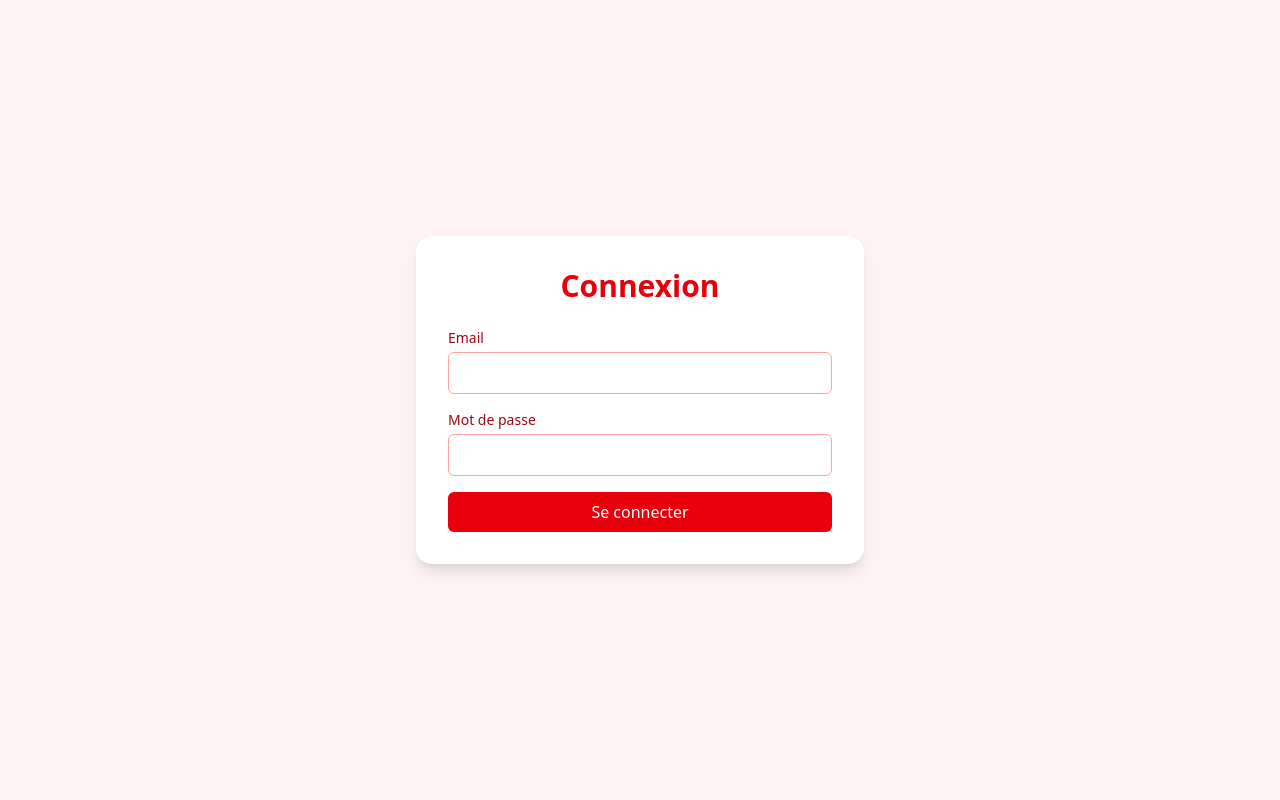
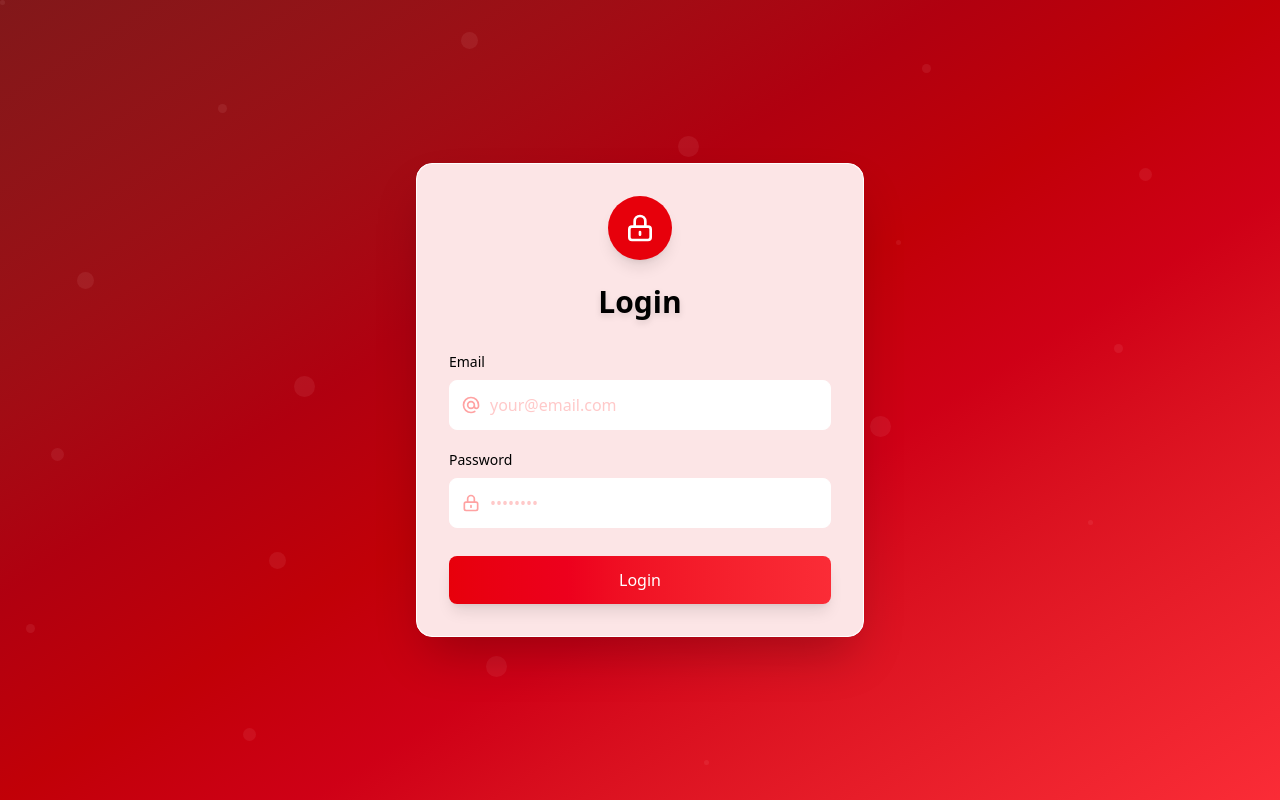
Before and after one commit to ImDeveloperz/bloodDonation, a Next.js app in the folder frontend/: page /login in a window 1280 px wide. Built offline with nearby package versions, Linux system fonts and the light colour scheme.

Commit message:
improve the login page UI

```diff
--- a/frontend/src/app/components/auth/Login.jsx
+++ b/frontend/src/app/components/auth/Login.jsx
@@ -1,6 +1,6 @@
 'use client';
 
-import { useState } from 'react';
+import { useState, useEffect } from 'react';
 import { useRouter } from 'next/navigation';
 
 export default function LoginPage() {
@@ -8,10 +8,19 @@ export default function LoginPage() {
   const [email, setEmail] = useState('');
   const [password, setPassword] = useState('');
   const [error, setError] = useState('');
+  const [isLoading, setIsLoading] = useState(false);
+  const [animation, setAnimation] = useState(false);
+
+  useEffect(() => {
+    // Trigger entrance animation
+    const timer = setTimeout(() => setAnimation(true), 100);
+    return () => clearTimeout(timer);
+  }, []);
 
   const handleLogin = async (e) => {
     e.preventDefault();
     setError('');
+    setIsLoading(true);
 
     try {
       const res = await fetch('https://backendblooddonation.fly.dev/login', {
@@ -22,54 +31,139 @@ export default function LoginPage() {
 
       if (!res.ok) {
         const data = await res.json();
-        throw new Error(data.detail || 'Erreur de connexion');
+        throw new Error(data.detail || 'Connection error');
       }
 
       const user = await res.json();
       localStorage.setItem('user', JSON.stringify(user));
 
+      // Success animation before redirect
+      setAnimation(false);
+      setTimeout(() => {
         router.push('/donations');
+      }, 800);
     } catch (err) {
       setError(err.message);
+      setIsLoading(false);
     }
   };
 
   return (
-    <main className="flex items-center justify-center min-h-screen bg-red-50">
-      <div className="w-full max-w-md p-8 space-y-6 bg-white rounded-2xl shadow-lg">
-        <h1 className="text-3xl font-bold text-center text-red-600">Connexion</h1>
-        <form onSubmit={handleLogin} className="space-y-4">
-          <div>
-            <label htmlFor="email" className="block text-sm font-medium text-red-800">Email</label>
+    <main className="flex items-center justify-center h-screen w-screen bg-gradient-to-br from-red-900 via-red-700 to-red-500 fixed inset-0">
+      <div className="absolute inset-0 opacity-20">
+        {/* Static background elements with fixed positions */}
+        {[...Array(20)].map((_, i) => {
+          // Create deterministic positions based on index
+          const size = 5 + ((i % 5) * 4);
+          const leftPos = ((i * 17) % 100);
+          const topPos = ((i * 13) % 100);
+
+          return (
+            <div
+              key={i}
+              className="absolute rounded-full bg-red-200"
+              style={{
+                width: `${size}px`,
+                height: `${size}px`,
+                left: `${leftPos}%`,
+                top: `${topPos}%`,
+                opacity: 0.4
+              }}
+            />
+          );
+        })}
+      </div>
+
+      <div
+        className={`relative w-full max-w-md p-8 space-y-6 bg-white bg-opacity-10 backdrop-blur-lg rounded-2xl shadow-2xl border border-white border-opacity-20`}
+      >
+        <div className="absolute top-0 left-0 w-full h-full bg-red-600 rounded-2xl opacity-10"></div>
+
+        <div className="relative z-10">
+          <div className="flex justify-center mb-6">
+            <div className="w-16 h-16 rounded-full bg-red-600 flex items-center justify-center shadow-lg">
+              <svg className="w-8 h-8 text-white" fill="none" stroke="currentColor" viewBox="0 0 24 24" xmlns="http://www.w3.org/2000/svg">
+                <path strokeLinecap="round" strokeLinejoin="round" strokeWidth="2" d="M12 15v2m-6 4h12a2 2 0 002-2v-6a2 2 0 00-2-2H6a2 2 0 00-2 2v6a2 2 0 002 2zm10-10V7a4 4 0 00-8 0v4h8z"></path>
+              </svg>
+            </div>
+          </div>
+
+          <h1 className="text-3xl font-bold text-center text-black drop-shadow-md">Login</h1>
+
+          <form onSubmit={handleLogin} className="space-y-5 mt-8">
+            <div className="space-y-2">
+              <label htmlFor="email" className="block text-sm font-medium text-black text-opacity-90">Email</label>
+              <div className="relative">
+                <div className="absolute inset-y-0 left-0 pl-3 flex items-center pointer-events-none">
+                  <svg className="w-5 h-5 text-red-300" fill="none" stroke="currentColor" viewBox="0 0 24 24" xmlns="http://www.w3.org/2000/svg">
+                    <path strokeLinecap="round" strokeLinejoin="round" strokeWidth="2" d="M16 12a4 4 0 10-8 0 4 4 0 008 0zm0 0v1.5a2.5 2.5 0 005 0V12a9 9 0 10-9 9m4.5-1.206a8.959 8.959 0 01-4.5 1.207"></path>
+                  </svg>
+                </div>
                 <input
                   type="email"
                   id="email"
-              className="w-full px-4 py-2 mt-1 text-black border border-red-300 rounded-md focus:outline-none focus:ring-2 focus:ring-red-500"
+                  className="w-full pl-10 pr-4 py-3 bg-white bg-opacity-10 border border-white border-opacity-20 rounded-lg focus:outline-none focus:ring-2 focus:ring-red-500 text-black placeholder-red-200 placeholder-opacity-70 transition-all duration-300"
+                  placeholder="your@email.com"
                   value={email}
                   onChange={(e) => setEmail(e.target.value)}
                   required
                 />
               </div>
-          <div>
-            <label htmlFor="password" className="block text-sm font-medium text-red-800">Mot de passe</label>
+            </div>
+
+            <div className="space-y-2">
+              <label htmlFor="password" className="block text-sm font-medium text-black text-opacity-90">Password</label>
+              <div className="relative">
+                <div className="absolute inset-y-0 left-0 pl-3 flex items-center pointer-events-none">
+                  <svg className="w-5 h-5 text-red-300" fill="none" stroke="currentColor" viewBox="0 0 24 24" xmlns="http://www.w3.org/2000/svg">
+                    <path strokeLinecap="round" strokeLinejoin="round" strokeWidth="2" d="M12 15v2m-6 4h12a2 2 0 002-2v-6a2 2 0 00-2-2H6a2 2 0 00-2 2v6a2 2 0 002 2zm10-10V7a4 4 0 00-8 0v4h8z"></path>
+                  </svg>
+                </div>
                 <input
                   type="password"
                   id="password"
-              className="w-full px-4 py-2 mt-1 text-black border border-red-300 rounded-md focus:outline-none focus:ring-2 focus:ring-red-500"
+                  className="w-full pl-10 pr-4 py-3 bg-white bg-opacity-10 border border-white border-opacity-20 rounded-lg focus:outline-none focus:ring-2 focus:ring-red-500 text-black placeholder-red-200 placeholder-opacity-70 transition-all duration-300"
+                  placeholder="••••••••"
                   value={password}
                   onChange={(e) => setPassword(e.target.value)}
                   required
                 />
               </div>
-          {error && <p className="text-sm text-red-600">{error}</p>}
+            </div>
+
+            {error && (
+              <div className="px-4 py-3 rounded-lg bg-red-900 bg-opacity-30 border border-red-800">
+                <p className="text-sm text-white flex items-center">
+                  <svg className="w-4 h-4 mr-2 flex-shrink-0" fill="currentColor" viewBox="0 0 20 20" xmlns="http://www.w3.org/2000/svg">
+                    <path fillRule="evenodd" d="M18 10a8 8 0 11-16 0 8 8 0 0116 0zm-7-4a1 1 0 11-2 0 1 1 0 012 0zM9 9a1 1 0 000 2v3a1 1 0 001 1h1a1 1 0 100-2h-1z" clipRule="evenodd"></path>
+                  </svg>
+                  {error}
+                </p>
+              </div>
+            )}
+
+            <div className="pt-2">
               <button
                 type="submit"
-            className="w-full px-4 py-2 text-white bg-red-600 rounded-md hover:bg-red-700 transition"
+                disabled={isLoading}
+                className="relative w-full py-3 px-4 text-white font-medium bg-gradient-to-r from-red-600 to-red-500 rounded-lg shadow-lg hover:from-red-700 hover:to-red-600 focus:outline-none focus:ring-2 focus:ring-offset-2 focus:ring-red-500 transition-all duration-300"
               >
-            Se connecter
+                <div className="flex items-center justify-center">
+                  {isLoading ? (
+                    <svg className="animate-spin -ml-1 mr-2 h-4 w-4 text-white" xmlns="http://www.w3.org/2000/svg" fill="none" viewBox="0 0 24 24">
+                      <circle className="opacity-25" cx="12" cy="12" r="10" stroke="currentColor" strokeWidth="4"></circle>
+                      <path className="opacity-75" fill="currentColor" d="M4 12a8 8 0 018-8V0C5.373 0 0 5.373 0 12h4zm2 5.291A7.962 7.962 0 014 12H0c0 3.042 1.135 5.824 3 7.938l3-2.647z"></path>
+                    </svg>
+                  ) : null}
+                  Login
+                </div>
               </button>
+            </div>
+
           </form>
         </div>
+      </div>
+
     </main>
   );
 }
```
Lines whose indentation alone changed are shown as unchanged.
